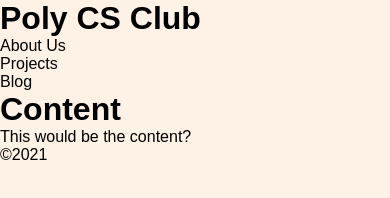
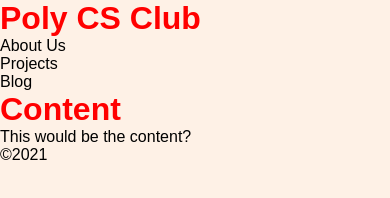
Before and after one commit to banna61667/CSClub-Website, a plain HTML site: page index.html in a window 390 px wide. Drawn offline with Linux system fonts and the light colour scheme.

Commit message:
some sass stuff

```diff
--- a/scss/styles.scss
+++ b/scss/styles.scss
@@ -10,6 +10,20 @@ body    {
     font-family: 'Readex Pro', sans-serif;
     font-size: 100%;
     font-weight: normal;
-    color: #000;
+    color: black;
     background: #FEF1E6;
 }
+
+/* adding a break point at 1000 px */
+@media screen and (max-width: 1000px) {
+    h1{
+        color: blue;
+    }
+}
+
+/* adding a break point at 700 px */
+@media screen and (max-width: 700px) {
+    h1{
+        color: red;
+    }
+}
```
Also changed, not shown: scss/colors.css (added), scss/colors.scss (added), scss/styles.css, 2 other files.
